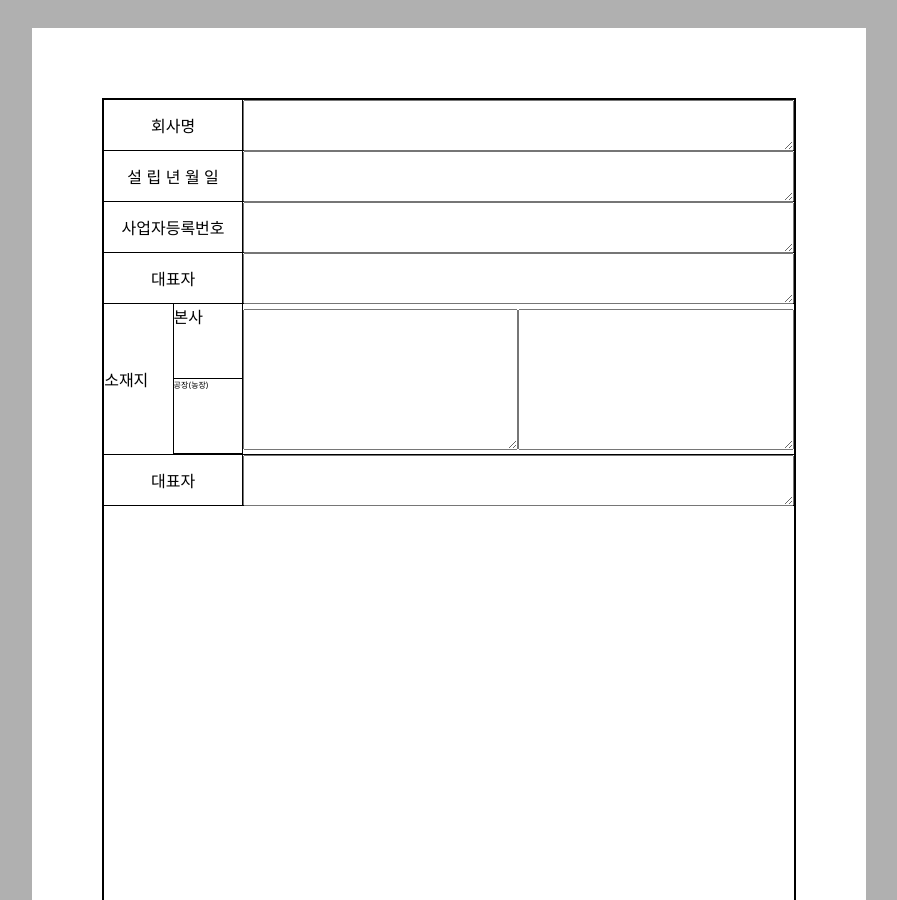
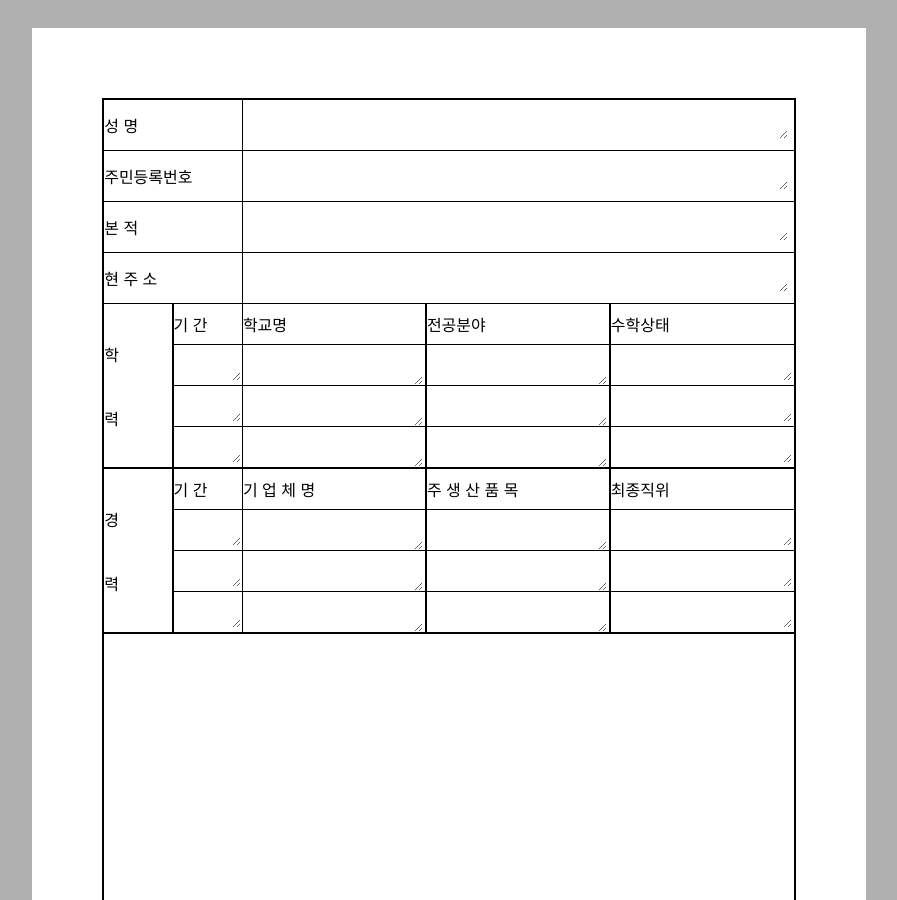
Before and after one commit to c0c0pang/sado-project, a React (Create React App) app: page /doc/1 in a window 1280 px wide. Shown: the part 2397-3297 px from the top of the page, without its empty margins (191-1088 px from the left). Built offline with nearby package versions, Linux system fonts and the light colour scheme.

Commit message:
[Refactor] 합성컴포넌트 부분 수정

```diff
--- a/src/docFiles/pages/FirstPage.jsx
+++ b/src/docFiles/pages/FirstPage.jsx
@@ -9,60 +9,190 @@ function FirstPage(){
         <S.A4>
             <S.Container>
                 <Grid>
-                    <div style={{display: "flex"}}>
-                        <Grid.LeftDiv>
-                            회사명
+                    <div style={{display:"flex"}}>
+                        <Grid.LeftDiv percent={20}>
+                            <S.Wrapper>
+                                성 명
+                            </S.Wrapper>
                         </Grid.LeftDiv>
-                        <Grid.RightDiv>
+                        <Grid.RightDiv percent={80}>
                             <Grid.TextAreas/>
                         </Grid.RightDiv>
                     </div>
 
-                    <div style={{display: "flex"}}>
-                        <Grid.LeftDiv>
-                            설 립 년 월 일
+                    <div style={{display:"flex"}}>
+                        <Grid.LeftDiv percent={20}>
+                            <S.Wrapper>
+                                주민등록번호
+                            </S.Wrapper>
                         </Grid.LeftDiv>
-                        <Grid.RightDiv>
+                        <Grid.RightDiv percent={80}>
                             <Grid.TextAreas/>
                         </Grid.RightDiv>
                     </div>
 
-                    <div style={{display: "flex"}}>
-                        <Grid.LeftDiv>
-                            사업자등록번호
+                    <div style={{display:"flex"}}>
+                        <Grid.LeftDiv percent={20}>
+                            <S.Wrapper>
+                                본 적
+                            </S.Wrapper>
                         </Grid.LeftDiv>
-                        <Grid.RightDiv>
-                            <Grid.TextAreas/>
-                        </Grid.RightDiv>
-                    </div>
-                    <div style={{display: "flex"}}>
-                        <Grid.LeftDiv>
-                            대표자
-                        </Grid.LeftDiv>
-                        <Grid.RightDiv>
-                            <Grid.TextAreas/>
-                        </Grid.RightDiv>
-                    </div>
-                    <div style={{display: "flex"}}>
-                        <Grid.LeftDiv>
-                            <Grid.Left1Right2>
-                                <div>소재지</div>
-                                <div>본사</div>
-                                <div style={{fontSize: "8px"}}>공장(농장)</div>
-                            </Grid.Left1Right2>
-                        </Grid.LeftDiv>
-                        <Grid.RightDiv>
-                            <Grid.TextAreas/>
+                        <Grid.RightDiv percent={80}>
                             <Grid.TextAreas/>
                         </Grid.RightDiv>
                     </div>
 
-                    <div style={{display: "flex"}}>
-                        <Grid.LeftDiv>
-                            대표자
+                    <div style={{display:"flex"}}>
+                        <Grid.LeftDiv percent={20}>
+                            <S.Wrapper>
+                                현 주 소
+                            </S.Wrapper>
                         </Grid.LeftDiv>
-                        <Grid.RightDiv>
+                        <Grid.RightDiv percent={80}>
                             <Grid.TextAreas/>
+                        </Grid.RightDiv>
+                    </div>
+
+
+                    <div style={{display:"flex"}}>
+                        <Grid.LeftDiv percent={20}>
+                            <Grid.LeftDiv percent={100}>
+                                <S.Wrapper>
+                                    학<br/><br/><br/>력
+                                </S.Wrapper>
+                            </Grid.LeftDiv>
+
+                            <Grid.RightColDiv percent={100}>
+                                <S.Wrapper>
+                                    기 간
+                                </S.Wrapper>
+                                <S.Wrapper>
+                                    <Grid.TextAreas/>
+                                </S.Wrapper>
+                                <S.Wrapper>
+                                    <Grid.TextAreas/>
+                                </S.Wrapper>
+                                <S.Wrapper>
+                                    <Grid.TextAreas/>
+                                </S.Wrapper>
+                            </Grid.RightColDiv>
+                        </Grid.LeftDiv>
+                        <Grid.RightDiv percent={80}>
+                            <Grid.RightColDiv percent={100}>
+                                <S.Wrapper>
+                                    학교명
+                                </S.Wrapper>
+                                <S.Wrapper>
+                                    <Grid.TextAreas/>
+                                </S.Wrapper>
+                                <S.Wrapper>
+                                    <Grid.TextAreas/>
+                                </S.Wrapper>
+                                <S.Wrapper>
+                                    <Grid.TextAreas/>
+                                </S.Wrapper>
+                            </Grid.RightColDiv>
+
+                            <Grid.RightColDiv percent={100}>
+                                <S.Wrapper>
+                                    전공분야
+                                </S.Wrapper>
+                                <S.Wrapper>
+                                    <Grid.TextAreas/>
+                                </S.Wrapper>
+                                <S.Wrapper>
+                                    <Grid.TextAreas/>
+                                </S.Wrapper>
+                                <S.Wrapper>
+                                    <Grid.TextAreas/>
+                                </S.Wrapper>
+                            </Grid.RightColDiv>
+
+                            <Grid.RightColDiv percent={100}>
+                                <S.Wrapper>
+                                    수학상태
+                                </S.Wrapper>
+                                <S.Wrapper>
+                                    <Grid.TextAreas/>
+                                </S.Wrapper>
+                                <S.Wrapper>
+                                    <Grid.TextAreas/>
+                                </S.Wrapper>
+                                <S.Wrapper>
+                                    <Grid.TextAreas/>
+                                </S.Wrapper>
+                            </Grid.RightColDiv>
+                        </Grid.RightDiv>
+                    </div>
+
+                    <div style={{display:"flex"}}>
+                        <Grid.LeftDiv percent={20}>
+                            <Grid.LeftDiv percent={100}>
+                                <S.Wrapper>
+                                    경<br/><br/><br/>력
+                                </S.Wrapper>
+                            </Grid.LeftDiv>
+
+                            <Grid.RightColDiv percent={100}>
+                                <S.Wrapper>
+                                    기 간
+                                </S.Wrapper>
+                                <S.Wrapper>
+                                    <Grid.TextAreas/>
+                                </S.Wrapper>
+                                <S.Wrapper>
+                                    <Grid.TextAreas/>
+                                </S.Wrapper>
+                                <S.Wrapper>
+                                    <Grid.TextAreas/>
+                                </S.Wrapper>
+                            </Grid.RightColDiv>
+                        </Grid.LeftDiv>
+                        <Grid.RightDiv percent={80}>
+                            <Grid.RightColDiv percent={100}>
+                                <S.Wrapper>
+                                    기 업 체 명
+                                </S.Wrapper>
+                                <S.Wrapper>
+                                    <Grid.TextAreas/>
+                                </S.Wrapper>
+                                <S.Wrapper>
+                                    <Grid.TextAreas/>
+                                </S.Wrapper>
+                                <S.Wrapper>
+                                    <Grid.TextAreas/>
+                                </S.Wrapper>
+                            </Grid.RightColDiv>
+
+                            <Grid.RightColDiv percent={100}>
+                                <S.Wrapper>
+                                    주 생 산 품 목
+                                </S.Wrapper>
+                                <S.Wrapper>
+                                    <Grid.TextAreas/>
+                                </S.Wrapper>
+                                <S.Wrapper>
+                                    <Grid.TextAreas/>
+                                </S.Wrapper>
+                                <S.Wrapper>
+                                    <Grid.TextAreas/>
+                                </S.Wrapper>
+                            </Grid.RightColDiv>
+
+                            <Grid.RightColDiv percent={100}>
+                                <S.Wrapper>
+                                    최종직위
+                                </S.Wrapper>
+                                <S.Wrapper>
+                                    <Grid.TextAreas/>
+                                </S.Wrapper>
+                                <S.Wrapper>
+                                    <Grid.TextAreas/>
+                                </S.Wrapper>
+                                <S.Wrapper>
+                                    <Grid.TextAreas/>
+                                </S.Wrapper>
+                            </Grid.RightColDiv>
                         </Grid.RightDiv>
                     </div>
                 </Grid>
@@ -82,7 +212,20 @@ const S = {
         margin: 0;
     }
     `,
-
+    Wrapper: styled.div`
+        display: flex;
+        min-height: 40px;
+        width: 100%;
+        height: 100%;
+        align-items: center;
+    `,
+    LargeWrapper: styled.div`
+        display: flex;
+        min-height: 80px;
+        width: 100%;
+        height: 100%;
+        align-items: center;
+    `,
     Container: styled.div`
         margin: 50px;
         height: 80%;
--- a/src/docFiles/pages/Grid.js
+++ b/src/docFiles/pages/Grid.js
@@ -2,26 +2,10 @@ import { Children, useState } from "react";
 import styled from "styled-components";
 import React from "react";
 
-const Left1Right2 = ({children}) => {
-    const childrenArray = Children.toArray(children);
-    return(
-        <S.Wrapper>
-            <S.Left>
-                {childrenArray.slice(0,1)}
-            </S.Left>
-            <S.Right>
-                {childrenArray.slice(1).map((item) =>
-                    <div style={{borderBottom: "1px solid black", height:"100%"}}>
-                        {item}
-                    </div>
-                )}
-            </S.Right>
-        </S.Wrapper>
-    );
-}
+
 
 const TextAreas = () => {
-    const [height, setHeight] = useState(1);
+    const [height, setHeight] = useState(2);
     const handleKeyDown = (e) => {
         if (e.key === "Enter") {
           setHeight((prevHeight) => prevHeight + 1);
@@ -38,23 +22,72 @@ const TextAreas = () => {
         onKeyDown={handleKeyDown}
         plusHeight={height}/>
     )
-}
+};
 
-const LeftDiv = ({children}) => {
+const LeftDiv = ({children, percent}) => {
+    const childrenArray = Children.toArray(children);
     return(
-        <S.LeftWrapper>
-            {children}
-        </S.LeftWrapper>
+        <S.Left percent={percent}>
+            {childrenArray.slice(0,childrenArray.length - 1).map((child) =>
+            <div style={{borderRight:"1px solid black",height:"100%",width:"100%", display:"flex", alignContent:"center"}}>
+                {child}
+            </div>
+            )}
+            <div style={{width:"100%"}}>
+                {childrenArray.slice(childrenArray.length - 1)}
+            </div>
+        </S.Left>
     )
-}
+};
 
-const RightDiv = ({children}) => {
+const RightDiv = ({children, percent}) => {
+    const childrenArray = Children.toArray(children);
     return(
-        <S.RightWrapper>
-            {children}
-        </S.RightWrapper>
+        <S.Right percent={percent}>
+            {childrenArray.slice(0,childrenArray.length - 1).map((child, index) =>
+            <div style={{borderRight:"1px solid black",height:"100%",width:"100%", display:"flex", alignContent:"center", key:{index}}}>
+                {child}
+            </div>
+            )}
+            <div style={{width:"100%"}}>
+                {childrenArray.slice(childrenArray.length - 1)}
+            </div>
+        </S.Right>
     )
-}
+};
+
+const LeftColDiv = ({children, percent}) => {
+    const childrenArray = Children.toArray(children);
+    return(
+        <S.LeftColDiv percent={percent}>
+            {childrenArray.slice(0,childrenArray.length - 1).map((child) =>
+            <div style={{borderBottom:"1px solid black",height:"100%",width:"100%", display:"flex", alignContent:"center"}}>
+                {child}
+            </div>
+            )}
+            <div style={{width:"100%"}}>
+                {childrenArray.slice(childrenArray.length - 1)}
+            </div>
+        </S.LeftColDiv>
+    )
+};
+
+
+const RightColDiv = ({children, percent}) => {
+    const childrenArray = Children.toArray(children);
+    return(
+        <S.LeftColDiv percent={percent}>
+            {childrenArray.slice(0,childrenArray.length - 1).map((child) =>
+            <div style={{borderBottom:"1px solid black",height:"100%",width:"100%", display:"flex", alignContent:"center"}}>
+                {child}
+            </div>
+            )}
+            <div style={{width:"100%"}}>
+                {childrenArray.slice(childrenArray.length - 1)}
+            </div>
+        </S.LeftColDiv>
+    )
+};
 
 function GridMain({children}){
     return(
@@ -72,48 +105,60 @@ const S ={
         width: 100%;
         height: 100%;
     `,
-    LeftWrapper: styled.div`
+    Left: styled.div`
         display: flex;
-        width: 20%;
+        width: ${(props) => props.percent}%;
         min-height: 50px;
         justify-content: center;
         border-bottom: 1px solid black;
         border-right: 1px solid black;
         align-items: center;
     `,
-    RightWrapper: styled.div`
+    Right: styled.div`
         display: flex;
-        width: 80%;
+        width: ${(props) => props.percent}%;
         min-height: 30px;
         justify-content: center;
         border-bottom: 1px solid black;
         align-items: center;
         height: auto;
     `,
-    Left: styled.div`
+    LeftColDiv: styled.div`
         display: flex;
+        width: ${(props) => props.percent}%;
+        min-height: 50px;
+        justify-content: center;
+        border-bottom: 1px solid black;
+        border-right: 1px solid black;
         align-items: center;
-        width: 50%;
-        height: 100%;
+        flex-direction: column;
     `,
-    Right: styled.div`
+    RightColDiv: styled.div`
+        flex-direction: column;
         display: flex;
-        flex-direction: column;
-        width: 50%;
-        height: 100%;
-        border-left: 1px solid black;
+        width: ${(props) => props.percent}%;
+        min-height: 30px;
+        justify-content: center;
+        border-bottom: 1px solid black;
+        align-items: center;
+        height: auto;
     `,
     TextArea: styled.textarea`
-        min-height: 90%;
+        min-height: 100%;
         height: ${(props) => props.plusHeight}rem;
-        width: 100%;
+        width: 99%;
+        padding: 0;
+        border: none;
+        overflow-y: hidden; /* 스크롤바 감춤 */
+        outline: none; /* 클릭 포커스 제거 */
     `,
 
 };
 
 export const Grid = Object.assign(GridMain, {
-    Left1Right2,
     LeftDiv,
     RightDiv,
+    LeftColDiv,
+    RightColDiv,
     TextAreas,
 })
```
